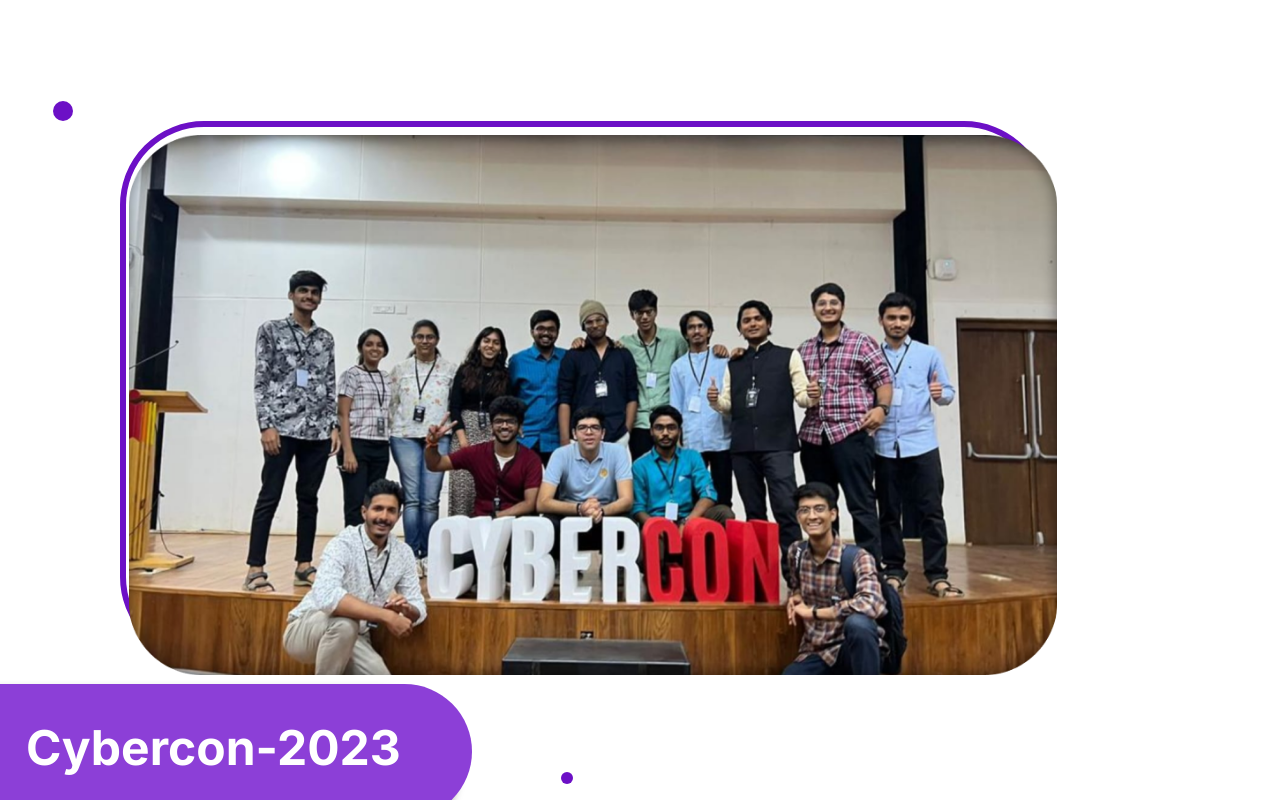
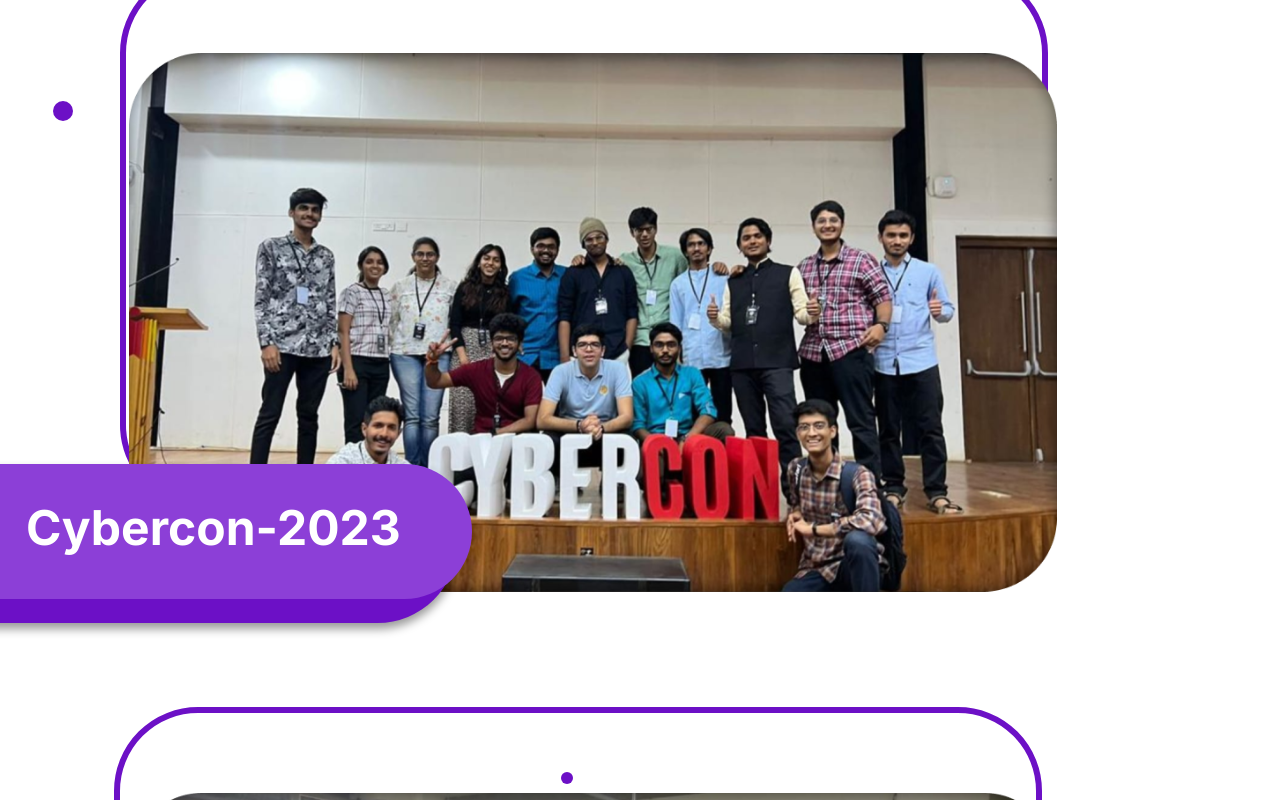
Before and after one commit to TinkerersLabIITH/TLweb, a React (Vite) app: page /events in a window 1280 px wide. Shown: the part 840-1640 px from the top of the page. Built offline with nearby package versions, Linux system fonts and the light colour scheme.

Commit message:
committed

```diff
--- a/src/pages/Events.jsx
+++ b/src/pages/Events.jsx
@@ -9,9 +9,9 @@
   const divStyle = {
     backgroundImage: `url(${Cybercon})`,
     transform: 'translate3d(0, 0, 0)',
-    position: 'absolute',
+    position: 'relative',
     width: '72.5%',
-    top: '25.8cm',
+    top: '1.8cm',
     left: '3.4cm',
     backgroundSize: 'cover',
     backgroundPosition: 'center',
@@ -22,9 +22,9 @@
   const EP2Image={
     backgroundImage: `url(${TinkeringEp2})`,
     transform: 'translate3d(0, 0, 0)',
-    position: 'absolute',
+    position: 'relative',
     width: '72.5%',
-    top: '49.8cm',
+    top: '-15.2cm',
     left: '3.4cm',
     backgroundSize: 'cover',
     backgroundPosition: 'center',
@@ -35,9 +35,9 @@
   const EP1Image={
     backgroundImage: `url(${TinkeringEp1})`,
     transform: 'translate3d(0, 0, 0)',
-    position: 'absolute',
+    position: 'relative',
     width: '72.5%',
-    top: '75.2cm',
+    top: '-27.2cm',
     left: '3.4cm',
     backgroundSize: 'cover',
     backgroundPosition: 'center',
@@ -48,9 +48,9 @@
   const TNightIMG={
     backgroundImage: `url(${TinkerersNight})`,
     transform: 'translate3d(0, 0, 0)',
-    position: 'absolute',
+    position: 'relative',
     width: '72.5%',
-    top: '101.5cm',
+    top: '-40cm',
     left: '3.4cm',
     backgroundSize: 'cover',
     backgroundPosition: 'center',
@@ -97,10 +97,12 @@
           </div>
       </div>
       <div className='Cybercon-Border'></div>
-         <div className='Cybercon-Title'>
-         <p className='Cybercon'>Cybercon-2023</p>
+
+         <div className='Cybercon-Container'>
+         <p className='Cybercon-Title'>Cybercon-2023</p>
+         <div className='Cybercon-Border-2'></div>
       </div>
-      <div className='Cybercon-Border-2'></div>
+
 
 
 
@@ -110,10 +112,12 @@
           </div>
       </div>
       <div className="Tinkering-Ep2-Border"></div>
-        <div className='Tinkering-101-ep2-Title'>
-        <p className='Tinkering-101-ep2'>Tinkering-101 Episode-2</p>
+
+        <div className='Tinkering-Ep2-Container'>
+        <p className='Tinkering-101-ep2-Title'>Tinkering-101 Episode-2</p>
+        <div className="Tinkering-Ep2-Border-2"></div>
        </div>
-        <div className="Tinkering-Ep2-Border-2"></div>
+
 
 
 
@@ -123,9 +127,10 @@
           </div>
       </div>
       <div className='Tinkering-Ep1-Border'></div>
-      <div className='Tinkering-Ep1-Border-2'></div>
-       <div className='Tinkering-101-ep-Title'>
-        <p className='Tinkering-101-ep1'>Tinkering-101 Episode-1</p>
+
+       <div className='Tinkering-101-ep-Container'>
+        <p className='Tinkering-101-ep-Title'>Tinkering-101 Episode-1</p>
+        <div className='Tinkering-Ep1-Border-2'></div>
       </div>
 
 
@@ -136,11 +141,10 @@
           </div>
       </div>
       <div className="TN-Border"></div>
-      <div className="TN-Border-2"></div>
+
       <div className='TN-Container'>
-      <div className='Tinkerers-Night-Title'>
-        <p className='Tinkerers-Night'>Tinkerers Night</p>
-      </div>
+        <p className='Tinkerers-Night-Title'>Tinkerers Night</p>
+        <div className="TN-Border-2"></div>
       </div>
 
     </EventWrapper>
@@ -408,42 +412,38 @@
 }
 .Cybercon-Border{
 box-sizing: border-box;
-position: absolute;
+position: relative;
 // width: 1053px;
 width:72.5%;
 // height: 612px;
 left: 120px;
-top: 961px;
+top: -555px;
 border: 6px solid #6C10C6;
 border-radius: 84px;
 z-index:-1;
 aspect-ratio:1.72;
 }
 .Cybercon-Border-2{
-position: absolute;
+position: relative;
 width: 631px;
 height: 159px;
 left: -174px;
-top: 1524px;
+top: 455px;
 background: #6C10C6;
 box-shadow: 0px 6px 10px rgba(0, 0, 0, 0.4);
 border-radius: 79.5px;
 aspect-ratio:3.96;
 }
 .Cybercon-Title{
-  position: absolute;
+  position: relative;
   width: 646px;
   height: 135px;
   left: -174px;
-  top: 1524px;
+  top: 600px;
   z-index:1;
   background: #8C3FD7;
   border-radius: 67.5px;
   aspect-ratio:4.78;
-}
-.Cybercon{
-  left:5cm;
-  top:1cm;
   font-family: 'Inter';
   font-style: normal;
   font-weight: 700;
@@ -451,7 +451,11 @@
   line-height: 58px;
   color: #FFFFFF;
   padding-top:35px;
-  padding-left:200px;
+  padding-left:200px
+}
+.Cybercon-Container{
+  position:relative;
+  bottom:1200px;
 }
 @media (max-width: 767px) {
   .Cybercon-Border-2 {
@@ -564,24 +568,14 @@
 
 
 
-.Tinkering-Ep2-Img{
-  position: absolute;
-width: 1051px;
-height: 611px;
-left: 129px;
-top: 1881px;
-box-shadow: inset 0px 0px 20px rgba(0, 0, 0, 0.5);
-border-radius: 84px;
-
-}
 .Tinkering-Ep2-Border{
   box-sizing: border-box;
-  position: absolute;
+  position: relative;
   // width: 1051px;
   // height: 611px;
   width:72.5%;
   left: 114px;
-  top: 1870px;
+  top: -1200px;
   border: 6px solid #6C10C6;
   border-radius: 84px;
   z-index:-1;
@@ -592,25 +586,21 @@
 width: 812px;
 height: 159px;
 left: 750px;
-top: 2423px;
+top: 2440px;
 background: #6C10C6;
 box-shadow: 0px 6px 10px rgba(0, 0, 0, 0.4);
 border-radius: 107.5px;
 }
 .Tinkering-101-ep2-Title{
- position: absolute;
+ position: relative;
   width: 60%;
   // height: 135px;
   left: 720px;
-  top: 2423px;
+  top: -1250px;
   background: #8C3FD7;
   border-radius: 107.5px;
   z-index:1;
   aspect-ratio:6.01;
-  }
-.Tinkering-101-ep2{
-  left:15cm;
-  top:1cm;
   font-family: 'Inter';
   font-style: normal;
   font-weight: 700;
@@ -619,6 +609,9 @@
   color: #FFFFFF;
   padding-top:35px;
   padding-left:80px;
+  }
+.Tinkering-101-ep2-container{
+    position:relative;
  }
  @media (max-width: 767px) {
   .Tinkering-Ep2-Border-2{
@@ -676,23 +669,26 @@
 }
 .Tinkering-Ep1-Border{
 box-sizing: border-box;
-position: absolute;
+position: relative;
 // width: 1060px;
 // height: 616px;
 width:72.5%;
 left: 116px;
-top: 2829px;
+top: -1655px;
 border: 6px solid #6C10C6;
 border-radius: 84px;
 z-index:-1;
 aspect-ratio:1.72;
 }
+Tinkering-101-ep-Container{
+  position:relative;
+}
 .Tinkering-Ep1-Border-2{
-position: absolute;
+position: relative;
 width: 789px;
 height: 159px;
 left: -172px;
-top: 3387px;
+top: -1700px;
 background: #6C10C6;
 box-shadow: 0px 6px 10px rgba(0, 0, 0, 0.4);
 border-radius: 107.5px;
@@ -704,13 +700,10 @@
   width: 813px;
   height: 135px;
   left: -172px;
-  top: 3387px;
+  top: 3357px;
   z-index:1;
   background: #8C3FD7;
   border-radius: 107.5px;
-
-}
-.Tinkering-101-ep1{
   font-family: 'Inter';
   font-style: normal;
   font-weight: 700;
@@ -771,7 +764,7 @@
   // height: 611px;
   width:72.5%;
   left: 114px;
-  top: 3822px;
+  top: 3700px;
 
   border: 6px solid #6C10C6;
   border-radius: 84px;
@@ -779,11 +772,11 @@
   aspect-ratio:1.72;
 }
 .TN-Border-2{
-position: absolute;
+position:absolute;
 width: 812px;
 height: 159px;
 left: 780px;
-top: 4365px;
+top: -1565px;
 background: #6C10C6;
 box-shadow: 0px 6px 10px rgba(0, 0, 0, 0.4);
 border-radius: 107.5px;
@@ -793,26 +786,26 @@
   position:relative;
 }
 .Tinkerers-Night-Title{
+  position:absolute;
   padding-right: 20px;
   width: 812px;
+  top:-1565px;
   height: 135px;
   background: #8C3FD7;
   border-radius: 67.5px;
-  margin-top: 91cm;
+  // margin-top: 91cm;
   margin-left:20cm;
   padding-left:26px;
   padding-top:30px;
   z-index:1;
-}
-.Tinkerers-Night{
   font-family: 'Inter';
   font-style: normal;
   font-weight: 700;
   font-size: 48px;
   line-height: 58px;
   color: #FFFFFF;
-  padding-top:10px;
-  padding-left:20px;
+  padding-top:4px;
+  padding-left:50px;
   z-index:1;
 }
 @media (max-width: 767px) {
@@ -848,5 +841,6 @@
     padding-top:-5%;
   }
 
+
 }
 `;
```
